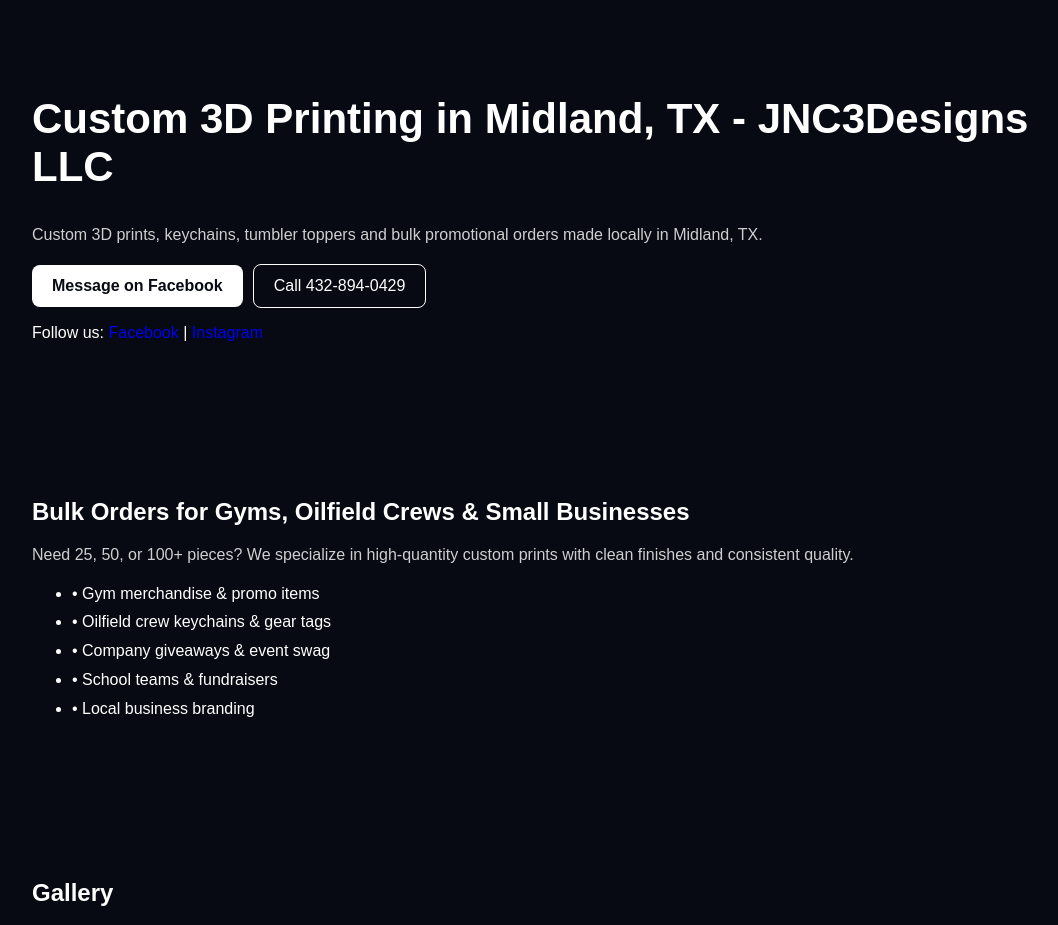
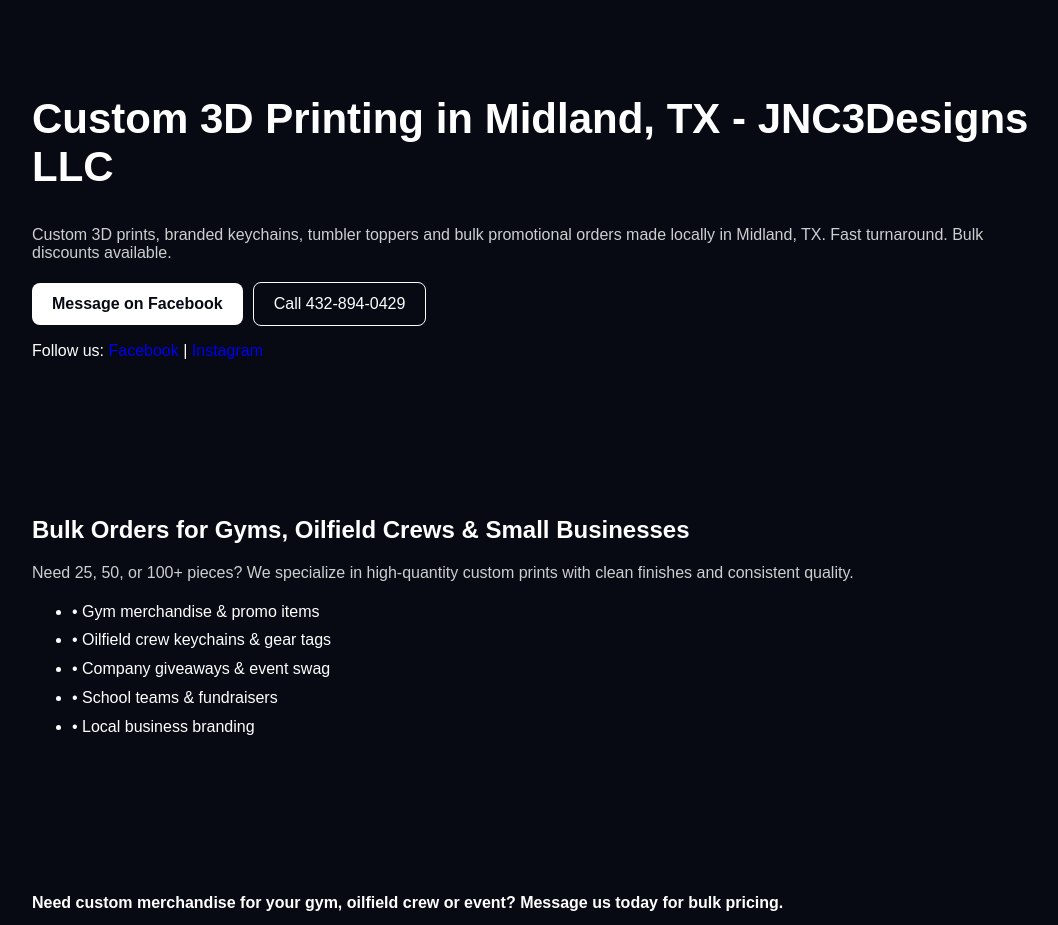
Before and after one commit to jnc3designs/jnc3designs-website, a Next.js app in the folder jnc3designs-premium/: page / in a window 1280 px wide. Shown: the top 925 px of the page, without its empty margins (108-1166 px from the left). Built offline with nearby package versions, Linux system fonts and the light colour scheme; grey boxes are pictures that could not be loaded.

Commit message:
Enhance page content with new offerings and inquiries
Updated the description to include branded keychains and added a new section for custom merchandise inquiries.

```diff
--- a/jnc3designs-premium/app/page.js
+++ b/jnc3designs-premium/app/page.js
@@ -6,7 +6,8 @@ export default function Home() {
       <section className="section">
         <h1 style={{fontSize: "42px"}}>Custom 3D Printing in Midland, TX - JNC3Designs LLC</h1>
         <p style={{opacity: 0.8}}>
-          Custom 3D prints, keychains, tumbler toppers and bulk promotional orders made locally in Midland, TX.
+          Custom 3D prints, branded keychains, tumbler toppers and bulk promotional orders made locally in Midland, TX.
+            Fast turnaround. Bulk discounts available.
         </p>
 
         <div style={{marginTop: "20px"}}>
@@ -56,6 +57,11 @@ export default function Home() {
       </section>
 
       <section className="section">
+            <p style={{marginBottom: "20px", fontWeight: "bold"}}>
+  Need custom merchandise for your gym, oilfield crew or event?
+  Message us today for bulk pricing.
+</p>
+
   <h2>Gallery</h2>
 
   <div className="gallery-grid">
```
